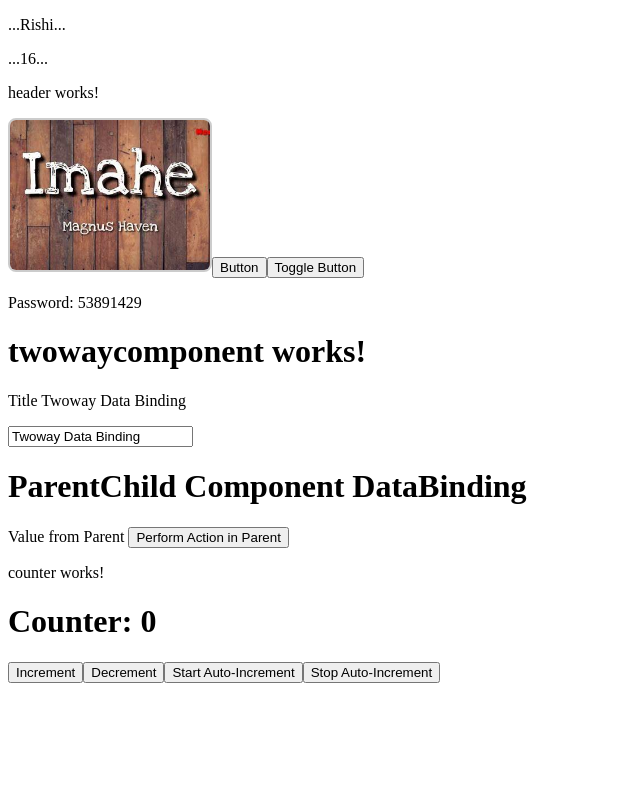
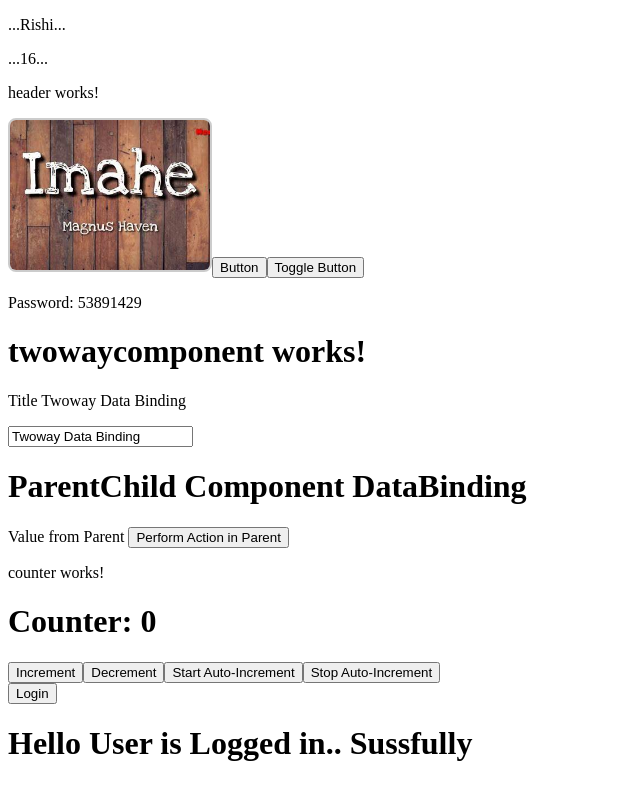
Before and after one commit to RishiSetpal/angular-ninteen, an Angular app: page / in a window 1280 px wide. Shown: the whole page, without its empty margins (0-640 px from the left). Built offline with nearby package versions, Linux system fonts and the light colour scheme.

Commit message:
Directives Types: Attribute Directives, Structural Directive, Custom Directives

```diff
--- a/src/app/app.component.html
+++ b/src/app/app.component.html
@@ -22,3 +22,9 @@
 
 
 <app-counter></app-counter>
+
+
+<button onclick="isLoggedIn=!isLoggedIn">Login</button>
+<div *ngIf="isLoggedIn">
+  <h1>Hello User is Logged in.. Sussfully </h1>
+</div>
--- a/src/app/app.component.ts
+++ b/src/app/app.component.ts
@@ -1,13 +1,21 @@
 import { Component } from '@angular/core';
 import { RouterOutlet } from '@angular/router';
 import { HeaderComponent } from './header/header.component';
-import { TwowaycomponentComponent } from "./twowaycomponent/twowaycomponent.component";
+import { TwowaycomponentComponent } from './twowaycomponent/twowaycomponent.component';
 import { ParentcmpComponent } from './parentcmp/parentcmp.component';
-import { CounterComponent } from "./counter/counter.component";
+import { CounterComponent } from './counter/counter.component';
+import { CommonModule } from '@angular/common';
 
 @Component({
   selector: 'app-root',
-  imports: [RouterOutlet, HeaderComponent, TwowaycomponentComponent, ParentcmpComponent, CounterComponent],
+  imports: [
+    RouterOutlet,
+    HeaderComponent,
+    TwowaycomponentComponent,
+    ParentcmpComponent,
+    CounterComponent,
+    CommonModule,
+  ],
   templateUrl: './app.component.html',
   styleUrl: './app.component.css',
 })
@@ -19,7 +27,9 @@ export class AppComponent {
   imagePath: string = `assets/images/imageone.jpg`;
   isDisabled: boolean = false;
 
-  toggleBtn () {
+  isLoggedIn: boolean = true;
+
+  toggleBtn() {
     this.isDisabled = !this.isDisabled;
   }
 }
```
